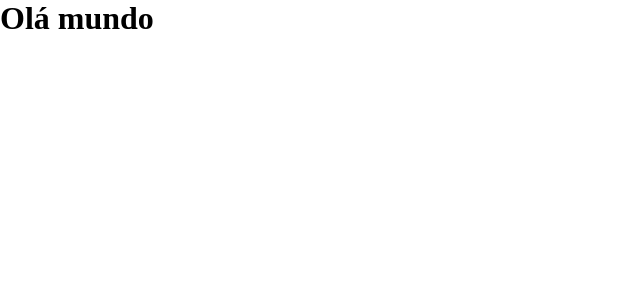
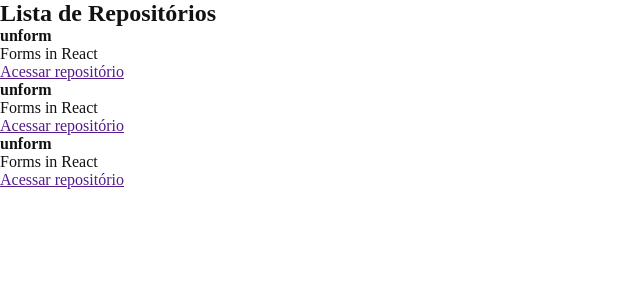
Before and after one commit to xterikatx/01-github-explorer, a React app: page / in a window 1280 px wide. Shown: the top 300 px of the page, without its empty margins (0-640 px from the left). Built offline with nearby package versions, Linux system fonts and the light colour scheme.

Commit message:
creating first component

```diff
--- a/src/App.jsx
+++ b/src/App.jsx
@@ -1,9 +1,7 @@
 import React from 'react'
+import { RepositoryList } from './components/RepositoryList'
+import './styles/global.scss';
 
 export function App() {
-    return (
-        <div>
-            <h1>Olá mundo</h1>
-        </div>
-    )
+    return <RepositoryList />
 }
--- /dev/null
+++ b/src/components/RepositoryList.jsx
@@ -0,0 +1,33 @@
+export function RepositoryList() {
+    return (
+        <section className="respository-list">
+            <h1>Lista de Repositórios</h1>
+
+            <ul>
+                <li>
+                    <strong>unform</strong>
+                    <p>Forms in React</p>
+                    <a href="">
+                        Acessar repositório
+                    </a>
+                </li>
+
+                <li>
+                    <strong>unform</strong>
+                    <p>Forms in React</p>
+                    <a href="">
+                        Acessar repositório
+                    </a>
+                </li>
+
+                <li>
+                    <strong>unform</strong>
+                    <p>Forms in React</p>
+                    <a href="">
+                        Acessar repositório
+                    </a>
+                </li>
+            </ul>
+        </section>
+    )
+}
--- a/src/index.jsx
+++ b/src/index.jsx
@@ -1,5 +1,4 @@
 import ReactDOM from 'react-dom';
 import { App } from './App';
-import './styles/global.scss';
 
 ReactDOM.render(<App />, document.getElementById('root'))
--- a/src/styles/global.scss
+++ b/src/styles/global.scss
@@ -6,4 +6,5 @@
 
 body {
     font: Arial, Helvetica, sans-serif;
+    color: #121214;
 }
```
